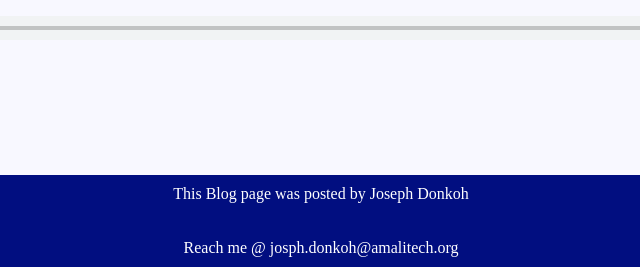
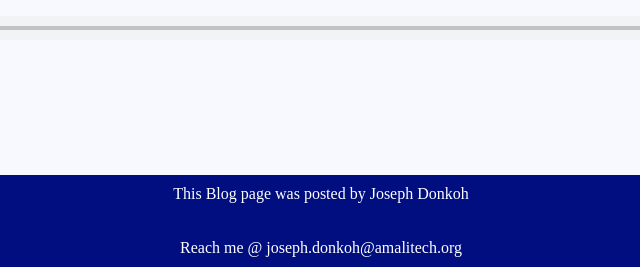
Before and after one commit to JosephDonkoh/NewYourCityBlog, a plain HTML site: page index.html in a window 1280 px wide. Shown: the part 1911-2178 px from the top of the page, 319-959 px from the left. Drawn offline with Linux system fonts and the light colour scheme.

Commit message:
Update index.html

```diff
--- a/index.html
+++ b/index.html
@@ -59,7 +59,7 @@
       </section>
       <footer id="About">
         <p>This Blog page was posted by Joseph Donkoh</p>
-        <p>Reach me @ josph.donkoh@amalitech.org</p>
+        <p>Reach me @ joseph.donkoh@amalitech.org</p>
       </footer>
 
     </main>
```
